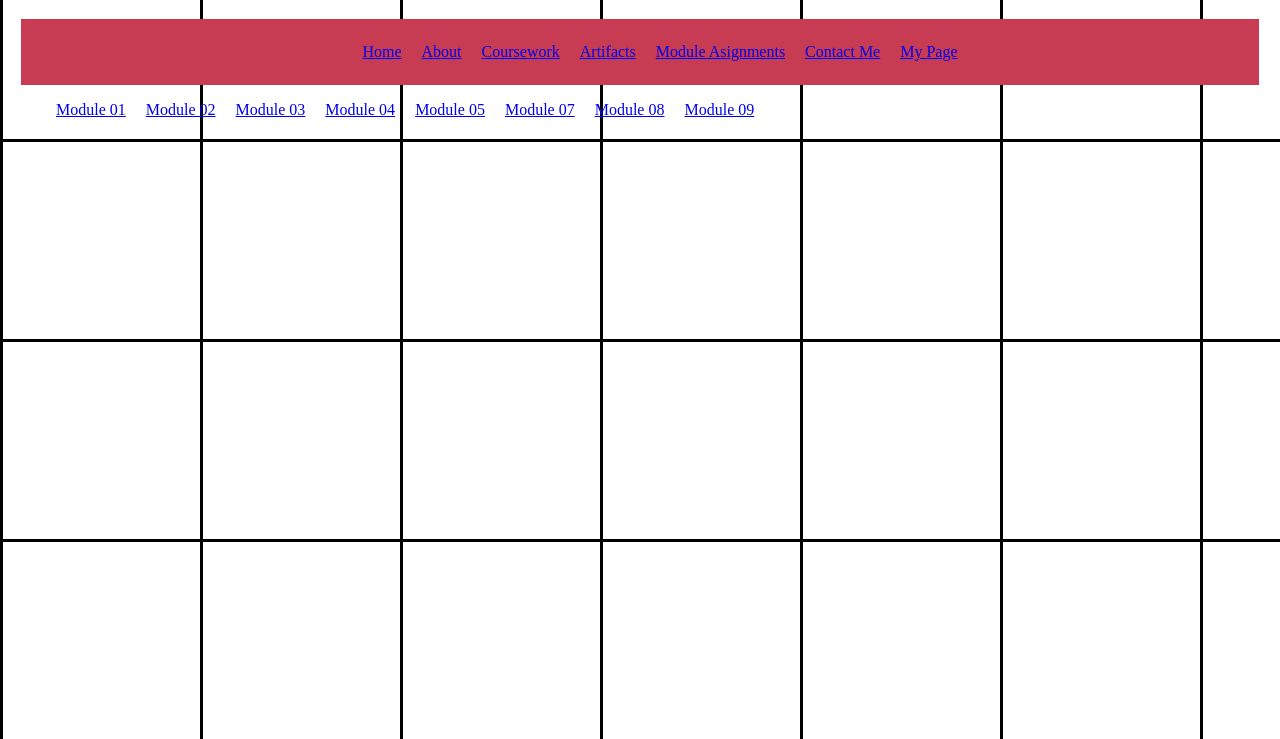
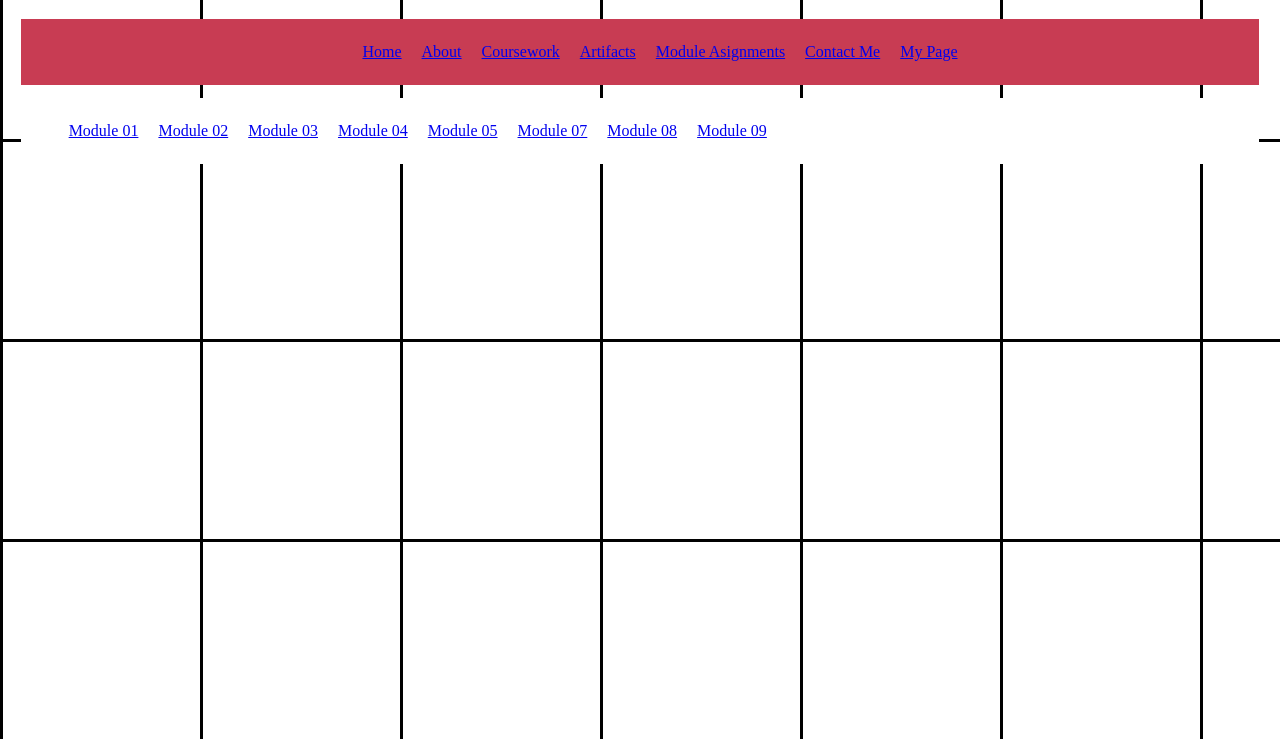
Before and after one commit to TrentKlinge/bc_prog109_web_based_porfolio_module_assignments, a plain HTML site: page index.html in a window 1280 px wide. Shown: the part 61-800 px from the top of the page. Drawn offline with Linux system fonts and the light colour scheme.

Commit message:
Update style.css

```diff
--- a/style.css
+++ b/style.css
@@ -6,11 +6,10 @@
 #header {
   text-align: center;}
 
-ul#pageContent li {
+#pageContent {
   display: block;
   margin: 1%;
-  background-color: #000000;
-  color: #ffffff;
+  background-color: #ffffff;
   padding: 0.5em 0;}
 
 li {
```
